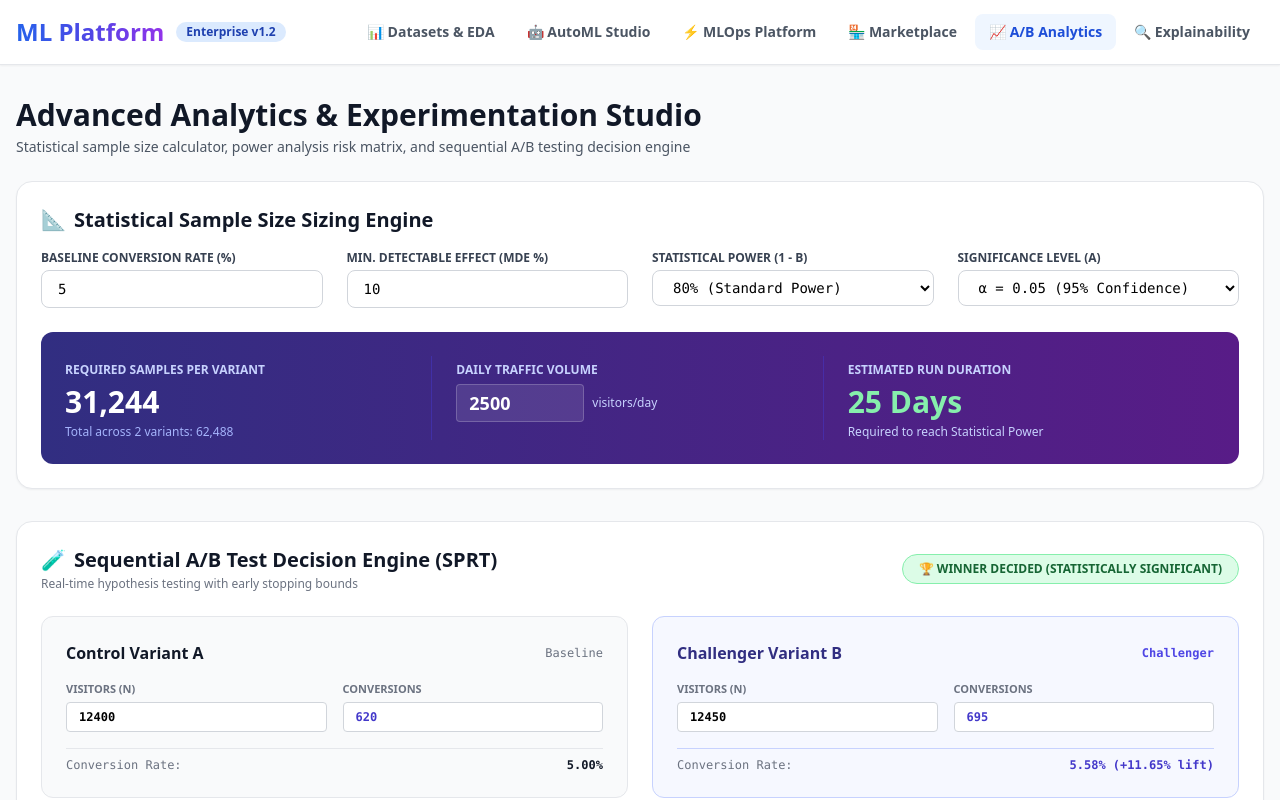
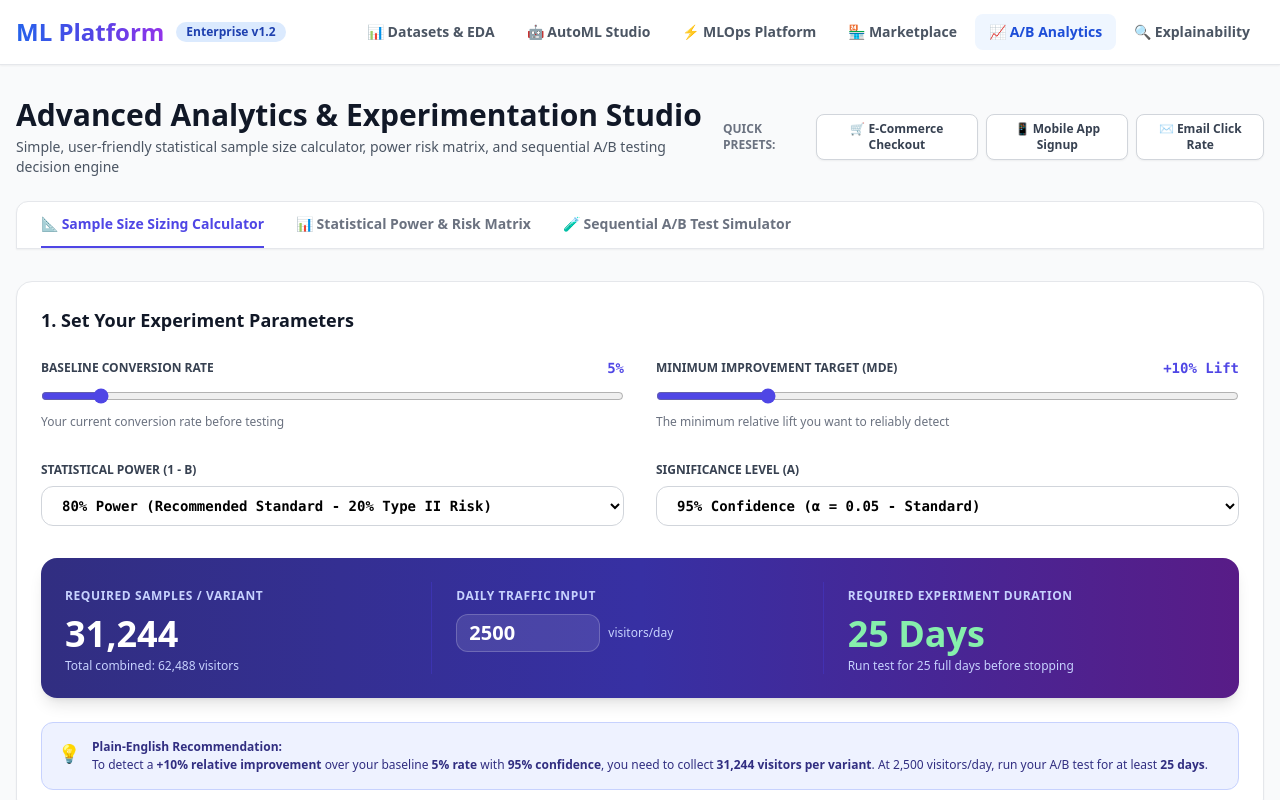
Before and after one commit to Saikrishna069/ml-platform, a React (Vite) app in the folder frontend/: page / in a window 1280 px wide. Both pictures are taken after a click on the button "📈 A/B Analytics". Shown: the top 800 px of the page. Built offline with nearby package versions, Linux system fonts and the light colour scheme.

Commit message:
Make Advanced Analytics Studio super simple, intuitive, and user-friendly with presets and sliders

```diff
--- a/frontend/src/pages/AdvancedAnalytics.tsx
+++ b/frontend/src/pages/AdvancedAnalytics.tsx
@@ -1,6 +1,5 @@
 import React, { useState } from 'react';
 
-// Pure JavaScript approximation for Error Function erf(x) to prevent runtime TypeError crash
 function erf(x: number): number {
   const a1 = 0.254829592;
   const a2 = -0.284496736;
@@ -19,26 +18,44 @@ function erf(x: number): number {
 }
 
 export default function AdvancedAnalytics() {
-  // 1. Sample Size Sizing Controls
+  const [activeTab, setActiveTab] = useState<'sizing' | 'power' | 'abtest'>('sizing');
+
+  // 1. Sample Size Sizing State
   const [baselineConv, setBaselineConv] = useState(5.0); // %
   const [mdePct, setMdePct] = useState(10.0); // % relative lift
   const [alpha, setAlpha] = useState(0.05); // 5% significance
   const [power, setPower] = useState(0.80); // 80% statistical power
   const [dailyTraffic, setDailyTraffic] = useState(2500);
 
-  // 2. Sequential A/B Test Simulator State
+  // 2. Sequential A/B Test State
   const [variantA_users, setVariantA_users] = useState(12400);
   const [variantA_conv, setVariantA_conv] = useState(620); // 5.0%
   const [variantB_users, setVariantB_users] = useState(12450);
   const [variantB_conv, setVariantB_conv] = useState(695); // 5.58%
 
-  // Calculated Sample Size Metrics
+  // Preset Scenario Handlers
+  const applyPreset = (type: 'ecommerce' | 'app' | 'email') => {
+    if (type === 'ecommerce') {
+      setBaselineConv(5.0);
+      setMdePct(10.0);
+      setDailyTraffic(2500);
+    } else if (type === 'app') {
+      setBaselineConv(12.0);
+      setMdePct(5.0);
+      setDailyTraffic(5000);
+    } else {
+      setBaselineConv(2.5);
+      setMdePct(15.0);
+      setDailyTraffic(1000);
+    }
+  };
+
+  // Calculations
   const p1 = Math.max(0.001, Math.min(0.999, baselineConv / 100));
   const p2 = Math.max(0.001, Math.min(0.999, p1 * (1 + mdePct / 100)));
   const delta = Math.abs(p2 - p1);
   const pAvg = (p1 + p2) / 2;
 
-  // Z-scores: Z_alpha/2 (1.96 for 0.05) and Z_beta (0.84 for 0.80 power)
   const zAlpha = alpha === 0.01 ? 2.576 : alpha === 0.05 ? 1.96 : 1.645;
   const zBeta = power === 0.90 ? 1.282 : power === 0.85 ? 1.036 : 0.842;
 
@@ -48,12 +65,11 @@ export default function AdvancedAnalytics() {
   const totalRequiredSamples = requiredSamplePerVariant * 2;
   const estimatedDays = Math.max(1, Math.ceil(totalRequiredSamples / (dailyTraffic || 1)));
 
-  // Sequential A/B Test Results
+  // A/B Test Stats
   const rateA = variantA_users > 0 ? (variantA_conv / variantA_users) : 0;
   const rateB = variantB_users > 0 ? (variantB_conv / variantB_users) : 0;
   const relativeLift = rateA > 0 ? ((rateB - rateA) / rateA) * 100 : 0;
 
-  // Two-proportion Z-test p-value calculation
   const totalConv = variantA_conv + variantB_conv;
   const totalUsers = variantA_users + variantB_users;
   const pooledP = totalUsers > 0 ? totalConv / totalUsers : 0.05;
@@ -61,8 +77,6 @@ export default function AdvancedAnalytics() {
     ? Math.sqrt(pooledP * (1 - pooledP) * (1 / variantA_users + 1 / variantB_users))
     : 0.01;
   const zStat = sePool > 0 ? (rateB - rateA) / sePool : 0;
-
-  // Safe p-value using pure erf function
   const pValue = parseFloat((2 * (1 - (0.5 * (1 + erf(Math.abs(zStat) / Math.sqrt(2)))))) .toFixed(4));
   const isStatSig = pValue < alpha;
 
@@ -70,133 +84,226 @@ export default function AdvancedAnalytics() {
     <div className="min-h-screen bg-gray-50 py-8 px-4 font-sans">
       <div className="max-w-7xl mx-auto">
         {/* Header Title */}
-        <div className="mb-6">
+        <div className="mb-6 flex flex-col md:flex-row md:items-center justify-between gap-4">
+          <div>
             <h1 className="text-3xl font-extrabold text-gray-900 mb-1">Advanced Analytics & Experimentation Studio</h1>
             <p className="text-sm text-gray-600">
-            Statistical sample size calculator, power analysis risk matrix, and sequential A/B testing decision engine
+              Simple, user-friendly statistical sample size calculator, power risk matrix, and sequential A/B testing decision engine
             </p>
           </div>
 
-        {/* Section 1: Statistical Sample Size Calculator */}
-        <div className="bg-white rounded-2xl shadow-sm border border-gray-200 p-6 mb-8">
-          <h2 className="text-xl font-bold text-gray-900 mb-4 flex items-center gap-2">
-            <span>📐</span> Statistical Sample Size Sizing Engine
-          </h2>
+          {/* Quick Presets */}
+          <div className="flex items-center gap-2">
+            <span className="text-xs font-bold text-gray-500 uppercase">Quick Presets:</span>
+            <button onClick={() => applyPreset('ecommerce')} className="px-3 py-1.5 bg-white border border-gray-300 hover:border-indigo-500 text-xs font-bold rounded-lg text-gray-700 shadow-sm">
+              🛒 E-Commerce Checkout
+            </button>
+            <button onClick={() => applyPreset('app')} className="px-3 py-1.5 bg-white border border-gray-300 hover:border-indigo-500 text-xs font-bold rounded-lg text-gray-700 shadow-sm">
+              📱 Mobile App Signup
+            </button>
+            <button onClick={() => applyPreset('email')} className="px-3 py-1.5 bg-white border border-gray-300 hover:border-indigo-500 text-xs font-bold rounded-lg text-gray-700 shadow-sm">
+              ✉️ Email Click Rate
+            </button>
+          </div>
+        </div>
 
-          <div className="grid grid-cols-1 md:grid-cols-4 gap-6 mb-6">
+        {/* 3 Main Studio Sub-Tabs */}
+        <div className="flex border-b border-gray-200 bg-white rounded-t-xl px-6 pt-3 space-x-8 mb-8 border shadow-sm">
+          <button
+            onClick={() => setActiveTab('sizing')}
+            className={`pb-3 text-sm font-bold border-b-2 transition-colors ${
+              activeTab === 'sizing' ? 'border-indigo-600 text-indigo-600' : 'border-transparent text-gray-500 hover:text-gray-900'
+            }`}
+          >
+            📐 Sample Size Sizing Calculator
+          </button>
+          <button
+            onClick={() => setActiveTab('power')}
+            className={`pb-3 text-sm font-bold border-b-2 transition-colors ${
+              activeTab === 'power' ? 'border-indigo-600 text-indigo-600' : 'border-transparent text-gray-500 hover:text-gray-900'
+            }`}
+          >
+            📊 Statistical Power & Risk Matrix
+          </button>
+          <button
+            onClick={() => setActiveTab('abtest')}
+            className={`pb-3 text-sm font-bold border-b-2 transition-colors ${
+              activeTab === 'abtest' ? 'border-indigo-600 text-indigo-600' : 'border-transparent text-gray-500 hover:text-gray-900'
+            }`}
+          >
+            🧪 Sequential A/B Test Simulator
+          </button>
+        </div>
+
+        {/* TAB 1: SAMPLE SIZE SIZING CALCULATOR */}
+        {activeTab === 'sizing' && (
+          <div className="space-y-8">
+            <div className="bg-white rounded-2xl shadow-sm border border-gray-200 p-6">
+              <h2 className="text-lg font-bold text-gray-900 mb-6">1. Set Your Experiment Parameters</h2>
+
+              <div className="grid grid-cols-1 md:grid-cols-2 gap-8 mb-8">
+                {/* Baseline Conversion Rate Slider */}
                 <div>
-              <label className="block text-xs font-bold text-gray-700 uppercase mb-1">Baseline Conversion Rate (%)</label>
+                  <div className="flex justify-between items-center mb-2">
+                    <label className="text-xs font-bold text-gray-700 uppercase">Baseline Conversion Rate</label>
+                    <span className="text-sm font-black text-indigo-600 font-mono">{baselineConv}%</span>
+                  </div>
                   <input
-                type="number"
-                step="0.1"
-                min="0.1"
-                max="99"
+                    type="range"
+                    min="0.5"
+                    max="50"
+                    step="0.5"
                     value={baselineConv}
                     onChange={(e) => setBaselineConv(Number(e.target.value))}
-                className="w-full px-4 py-2 border border-gray-300 rounded-lg text-sm font-mono"
+                    className="w-full cursor-pointer accent-indigo-600"
                   />
+                  <p className="text-xs text-gray-500 mt-1">Your current conversion rate before testing</p>
                 </div>
 
+                {/* Minimum Detectable Effect Slider */}
                 <div>
-              <label className="block text-xs font-bold text-gray-700 uppercase mb-1">Min. Detectable Effect (MDE %)</label>
+                  <div className="flex justify-between items-center mb-2">
+                    <label className="text-xs font-bold text-gray-700 uppercase">Minimum Improvement Target (MDE)</label>
+                    <span className="text-sm font-black text-indigo-600 font-mono">+{mdePct}% Lift</span>
+                  </div>
                   <input
-                type="number"
-                step="0.5"
-                min="0.5"
-                max="100"
+                    type="range"
+                    min="1"
+                    max="50"
+                    step="1"
                     value={mdePct}
                     onChange={(e) => setMdePct(Number(e.target.value))}
-                className="w-full px-4 py-2 border border-gray-300 rounded-lg text-sm font-mono"
+                    className="w-full cursor-pointer accent-indigo-600"
                   />
+                  <p className="text-xs text-gray-500 mt-1">The minimum relative lift you want to reliably detect</p>
                 </div>
 
+                {/* Statistical Power Selector */}
                 <div>
-              <label className="block text-xs font-bold text-gray-700 uppercase mb-1">Statistical Power (1 - β)</label>
+                  <label className="block text-xs font-bold text-gray-700 uppercase mb-2">Statistical Power (1 - β)</label>
                   <select
                     value={power}
                     onChange={(e) => setPower(Number(e.target.value))}
-                className="w-full px-4 py-2 border border-gray-300 rounded-lg text-sm bg-white font-mono"
+                    className="w-full px-4 py-2.5 border border-gray-300 rounded-xl text-sm bg-white font-mono font-bold"
                   >
-                <option value={0.80}>80% (Standard Power)</option>
-                <option value={0.85}>85% High Power</option>
-                <option value={0.90}>90% Ultra Power</option>
+                    <option value={0.80}>80% Power (Recommended Standard - 20% Type II Risk)</option>
+                    <option value={0.85}>85% Power (High Sensitivity - 15% Risk)</option>
+                    <option value={0.90}>90% Power (Ultra Strict - 10% Risk)</option>
                   </select>
                 </div>
 
+                {/* Significance Level Selector */}
                 <div>
-              <label className="block text-xs font-bold text-gray-700 uppercase mb-1">Significance Level (α)</label>
+                  <label className="block text-xs font-bold text-gray-700 uppercase mb-2">Significance Level (α)</label>
                   <select
                     value={alpha}
                     onChange={(e) => setAlpha(Number(e.target.value))}
-                className="w-full px-4 py-2 border border-gray-300 rounded-lg text-sm bg-white font-mono"
+                    className="w-full px-4 py-2.5 border border-gray-300 rounded-xl text-sm bg-white font-mono font-bold"
                   >
-                <option value={0.05}>α = 0.05 (95% Confidence)</option>
-                <option value={0.01}>α = 0.01 (99% Confidence)</option>
-                <option value={0.10}>α = 0.10 (90% Confidence)</option>
+                    <option value={0.05}>95% Confidence (α = 0.05 - Standard)</option>
+                    <option value={0.01}>99% Confidence (α = 0.01 - High Strictness)</option>
+                    <option value={0.10}>90% Confidence (α = 0.10 - Exploratory)</option>
                   </select>
                 </div>
               </div>
 
-          {/* Sizing Output Cards */}
-          <div className="grid grid-cols-1 md:grid-cols-3 gap-6 p-6 bg-gradient-to-r from-indigo-900 to-purple-900 rounded-xl text-white">
+              {/* Sizing Output Display Banner */}
+              <div className="grid grid-cols-1 md:grid-cols-3 gap-6 p-6 bg-gradient-to-r from-indigo-900 via-indigo-800 to-purple-900 rounded-2xl text-white shadow-lg">
                 <div className="border-r border-indigo-700/50 pr-4">
-              <span className="text-xs font-bold text-indigo-200 uppercase">Required Samples Per Variant</span>
-              <p className="text-3xl font-black mt-1">{requiredSamplePerVariant.toLocaleString()}</p>
-              <p className="text-xs text-indigo-300 mt-1">Total across 2 variants: {(totalRequiredSamples).toLocaleString()}</p>
+                  <span className="text-xs font-bold text-indigo-200 uppercase tracking-wider">Required Samples / Variant</span>
+                  <p className="text-4xl font-black mt-2 text-white">{requiredSamplePerVariant.toLocaleString()}</p>
+                  <p className="text-xs text-indigo-200 mt-1">Total combined: {(totalRequiredSamples).toLocaleString()} visitors</p>
                 </div>
 
                 <div className="border-r border-indigo-700/50 pr-4">
-              <span className="text-xs font-bold text-indigo-200 uppercase">Daily Traffic Volume</span>
-              <div className="flex items-center gap-2 mt-1">
+                  <span className="text-xs font-bold text-indigo-200 uppercase tracking-wider">Daily Traffic Input</span>
+                  <div className="flex items-center gap-2 mt-2">
                     <input
                       type="number"
                       value={dailyTraffic}
                       onChange={(e) => setDailyTraffic(Number(e.target.value))}
-                  className="w-32 px-3 py-1 bg-white/10 border border-white/20 rounded text-lg font-bold text-white"
+                      className="w-36 px-3 py-1 bg-white/10 border border-white/20 rounded-xl text-xl font-bold text-white"
                     />
                     <span className="text-xs text-indigo-200">visitors/day</span>
                   </div>
                 </div>
 
                 <div>
-              <span className="text-xs font-bold text-indigo-200 uppercase">Estimated Run Duration</span>
-              <p className="text-3xl font-black text-green-300 mt-1">{estimatedDays} Days</p>
-              <p className="text-xs text-indigo-200 mt-1">Required to reach Statistical Power</p>
+                  <span className="text-xs font-bold text-indigo-200 uppercase tracking-wider">Required Experiment Duration</span>
+                  <p className="text-4xl font-black text-green-300 mt-2">{estimatedDays} Days</p>
+                  <p className="text-xs text-indigo-200 mt-1">Run test for {estimatedDays} full days before stopping</p>
+                </div>
+              </div>
+
+              {/* Actionable Plain-English Recommendation Box */}
+              <div className="mt-6 p-4 bg-indigo-50 border border-indigo-200 rounded-xl text-xs text-indigo-900 flex items-start gap-3">
+                <span className="text-lg">💡</span>
+                <div>
+                  <p className="font-bold">Plain-English Recommendation:</p>
+                  <p className="mt-0.5">
+                    To detect a <strong>+{mdePct}% relative improvement</strong> over your baseline <strong>{baselineConv}% rate</strong> with <strong>{(100 - alpha * 100)}% confidence</strong>, you need to collect <strong>{requiredSamplePerVariant.toLocaleString()} visitors per variant</strong>. At {dailyTraffic.toLocaleString()} visitors/day, run your A/B test for at least <strong>{estimatedDays} days</strong>.
+                  </p>
                 </div>
               </div>
             </div>
+          </div>
+        )}
 
-        {/* Section 2: Sequential A/B Test Decision Engine */}
-        <div className="bg-white rounded-2xl shadow-sm border border-gray-200 p-6 mb-8">
-          <div className="flex flex-col md:flex-row md:items-center justify-between gap-4 mb-6">
+        {/* TAB 2: STATISTICAL POWER & RISK MATRIX */}
+        {activeTab === 'power' && (
+          <div className="bg-white rounded-2xl shadow-sm border border-gray-200 p-6 space-y-6">
+            <h2 className="text-lg font-bold text-gray-900">Statistical Power & Risk Evaluation Matrix</h2>
+
+            <div className="grid grid-cols-1 md:grid-cols-2 gap-6">
+              <div className="p-6 bg-blue-50 border border-blue-200 rounded-2xl">
+                <span className="text-xs font-bold text-blue-800 uppercase">False Positive Risk (Type I Error α)</span>
+                <p className="text-3xl font-black text-blue-900 mt-1">{(alpha * 100).toFixed(1)}% Risk</p>
+                <p className="text-xs text-blue-700 mt-2">
+                  There is only a {(alpha * 100).toFixed(1)}% probability of declaring a winner when there is no real difference.
+                </p>
+              </div>
+
+              <div className="p-6 bg-purple-50 border border-purple-200 rounded-2xl">
+                <span className="text-xs font-bold text-purple-800 uppercase">False Negative Risk (Type II Error β)</span>
+                <p className="text-3xl font-black text-purple-900 mt-1">{((1 - power) * 100).toFixed(1)}% Risk</p>
+                <p className="text-xs text-purple-700 mt-2">
+                  There is a {((1 - power) * 100).toFixed(1)}% chance of missing a true +{mdePct}% improvement.
+                </p>
+              </div>
+            </div>
+          </div>
+        )}
+
+        {/* TAB 3: SEQUENTIAL A/B TEST SIMULATOR */}
+        {activeTab === 'abtest' && (
+          <div className="bg-white rounded-2xl shadow-sm border border-gray-200 p-6 space-y-6">
+            <div className="flex flex-col md:flex-row md:items-center justify-between gap-4">
               <div>
-              <h2 className="text-xl font-bold text-gray-900 flex items-center gap-2">
-                <span>🧪</span> Sequential A/B Test Decision Engine (SPRT)
-              </h2>
-              <p className="text-xs text-gray-500 mt-0.5">Real-time hypothesis testing with early stopping bounds</p>
+                <h2 className="text-lg font-bold text-gray-900">Sequential A/B Test Live Decision Engine (SPRT)</h2>
+                <p className="text-xs text-gray-500 mt-0.5">Input live results from Control (A) and Challenger (B) to evaluate statistical significance</p>
               </div>
-            <span className={`px-4 py-1.5 rounded-full text-xs font-black uppercase ${
+              <span className={`px-4 py-2 rounded-full text-xs font-black uppercase tracking-wider ${
                 isStatSig ? 'bg-green-100 text-green-800 border border-green-300' : 'bg-yellow-100 text-yellow-800 border border-yellow-300'
               }`}>
                 {isStatSig ? '🏆 WINNER DECIDED (STATISTICALLY SIGNIFICANT)' : '⏳ CONTINUE TESTING (INCONCLUSIVE)'}
               </span>
             </div>
 
-          <div className="grid grid-cols-1 md:grid-cols-2 gap-6 mb-6">
+            <div className="grid grid-cols-1 md:grid-cols-2 gap-6">
               {/* Control Variant A */}
-            <div className="p-6 bg-gray-50 rounded-xl border border-gray-200 space-y-4">
+              <div className="p-6 bg-gray-50 rounded-2xl border border-gray-200 space-y-4">
                 <div className="flex justify-between items-center">
                   <h3 className="font-bold text-gray-900">Control Variant A</h3>
-                <span className="text-xs font-mono text-gray-500">Baseline</span>
+                  <span className="text-xs font-mono text-gray-500 font-bold">Control</span>
                 </div>
                 <div className="grid grid-cols-2 gap-4">
                   <div>
-                  <label className="block text-[11px] font-bold text-gray-500 uppercase mb-1">Visitors (N)</label>
+                    <label className="block text-[11px] font-bold text-gray-500 uppercase mb-1">Total Visitors (N)</label>
                     <input
                       type="number"
                       value={variantA_users}
                       onChange={(e) => setVariantA_users(Number(e.target.value))}
-                    className="w-full px-3 py-1.5 border border-gray-300 rounded text-xs font-mono font-bold"
+                      className="w-full px-3 py-2 border border-gray-300 rounded-xl text-xs font-mono font-bold"
                     />
                   </div>
                   <div>
@@ -205,7 +312,7 @@ export default function AdvancedAnalytics() {
                       type="number"
                       value={variantA_conv}
                       onChange={(e) => setVariantA_conv(Number(e.target.value))}
-                    className="w-full px-3 py-1.5 border border-gray-300 rounded text-xs font-mono font-bold text-indigo-700"
+                      className="w-full px-3 py-2 border border-gray-300 rounded-xl text-xs font-mono font-bold text-indigo-700"
                     />
                   </div>
                 </div>
@@ -216,19 +323,19 @@ export default function AdvancedAnalytics() {
               </div>
 
               {/* Challenger Variant B */}
-            <div className="p-6 bg-indigo-50/50 rounded-xl border border-indigo-200 space-y-4">
+              <div className="p-6 bg-indigo-50/50 rounded-2xl border border-indigo-200 space-y-4">
                 <div className="flex justify-between items-center">
                   <h3 className="font-bold text-indigo-900">Challenger Variant B</h3>
                   <span className="text-xs font-mono text-indigo-600 font-bold">Challenger</span>
                 </div>
                 <div className="grid grid-cols-2 gap-4">
                   <div>
-                  <label className="block text-[11px] font-bold text-gray-500 uppercase mb-1">Visitors (N)</label>
+                    <label className="block text-[11px] font-bold text-gray-500 uppercase mb-1">Total Visitors (N)</label>
                     <input
                       type="number"
                       value={variantB_users}
                       onChange={(e) => setVariantB_users(Number(e.target.value))}
-                    className="w-full px-3 py-1.5 border border-gray-300 rounded text-xs font-mono font-bold"
+                      className="w-full px-3 py-2 border border-gray-300 rounded-xl text-xs font-mono font-bold"
                     />
                   </div>
                   <div>
@@ -237,7 +344,7 @@ export default function AdvancedAnalytics() {
                       type="number"
                       value={variantB_conv}
                       onChange={(e) => setVariantB_conv(Number(e.target.value))}
-                    className="w-full px-3 py-1.5 border border-gray-300 rounded text-xs font-mono font-bold text-indigo-700"
+                      className="w-full px-3 py-2 border border-gray-300 rounded-xl text-xs font-mono font-bold text-indigo-700"
                     />
                   </div>
                 </div>
@@ -248,8 +355,8 @@ export default function AdvancedAnalytics() {
               </div>
             </div>
 
-          {/* Statistical Metrics Bar */}
-          <div className="grid grid-cols-1 md:grid-cols-4 gap-4 p-4 bg-gray-900 rounded-xl text-white font-mono text-xs text-center">
+            {/* Metrics Footer */}
+            <div className="grid grid-cols-1 md:grid-cols-4 gap-4 p-5 bg-gray-900 rounded-2xl text-white font-mono text-xs text-center">
               <div>
                 <span className="text-gray-400">Relative Lift:</span>
                 <p className={`font-bold text-sm mt-0.5 ${relativeLift >= 0 ? 'text-green-400' : 'text-red-400'}`}>
@@ -261,7 +368,7 @@ export default function AdvancedAnalytics() {
                 <p className="font-bold text-sm text-yellow-300 mt-0.5">{pValue}</p>
               </div>
               <div>
-              <span className="text-gray-400">Z-Score Statistic:</span>
+                <span className="text-gray-400">Z-Score:</span>
                 <p className="font-bold text-sm text-blue-300 mt-0.5">{zStat.toFixed(3)}</p>
               </div>
               <div>
@@ -270,6 +377,7 @@ export default function AdvancedAnalytics() {
               </div>
             </div>
           </div>
+        )}
       </div>
     </div>
   );
```
Lines whose indentation alone changed are shown as unchanged.
